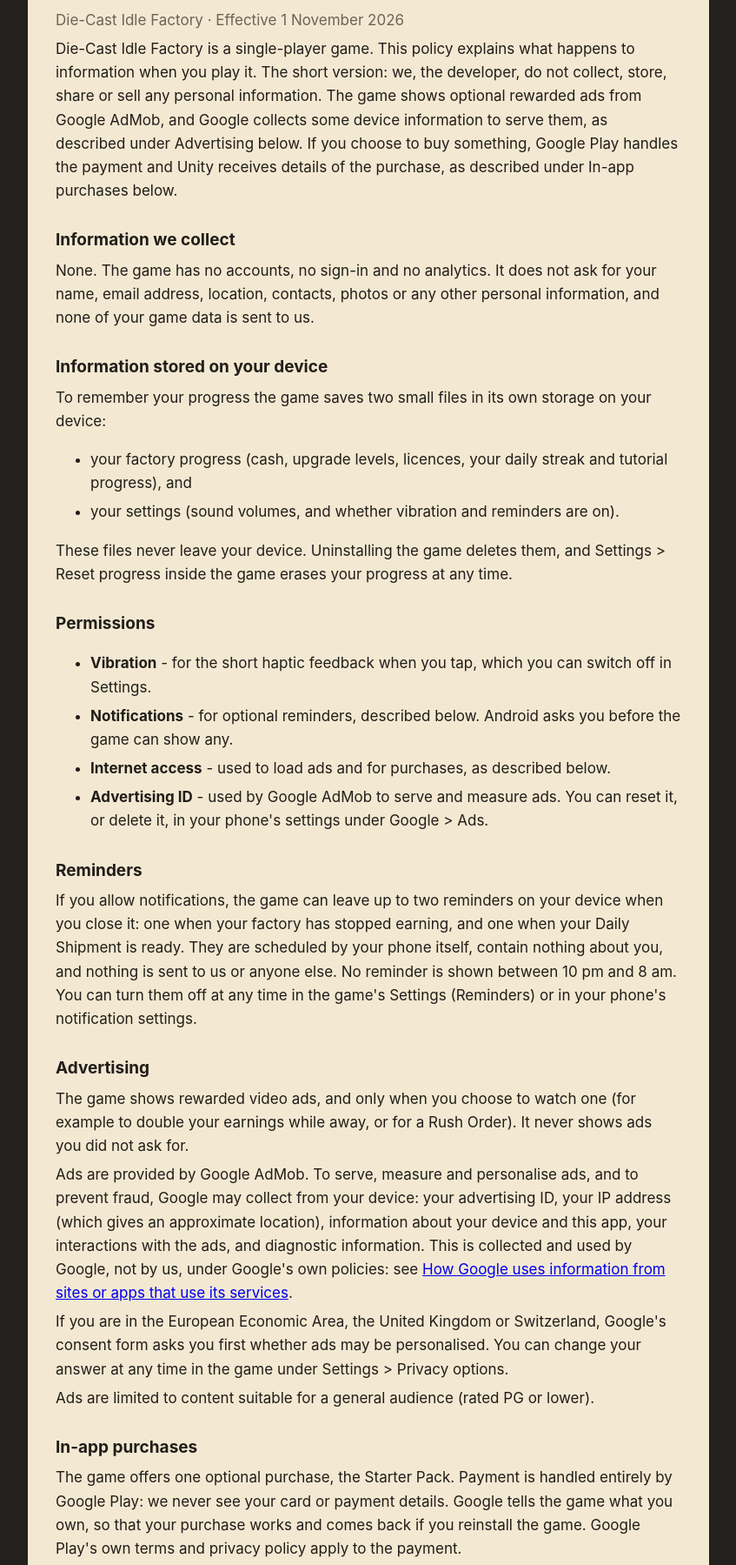
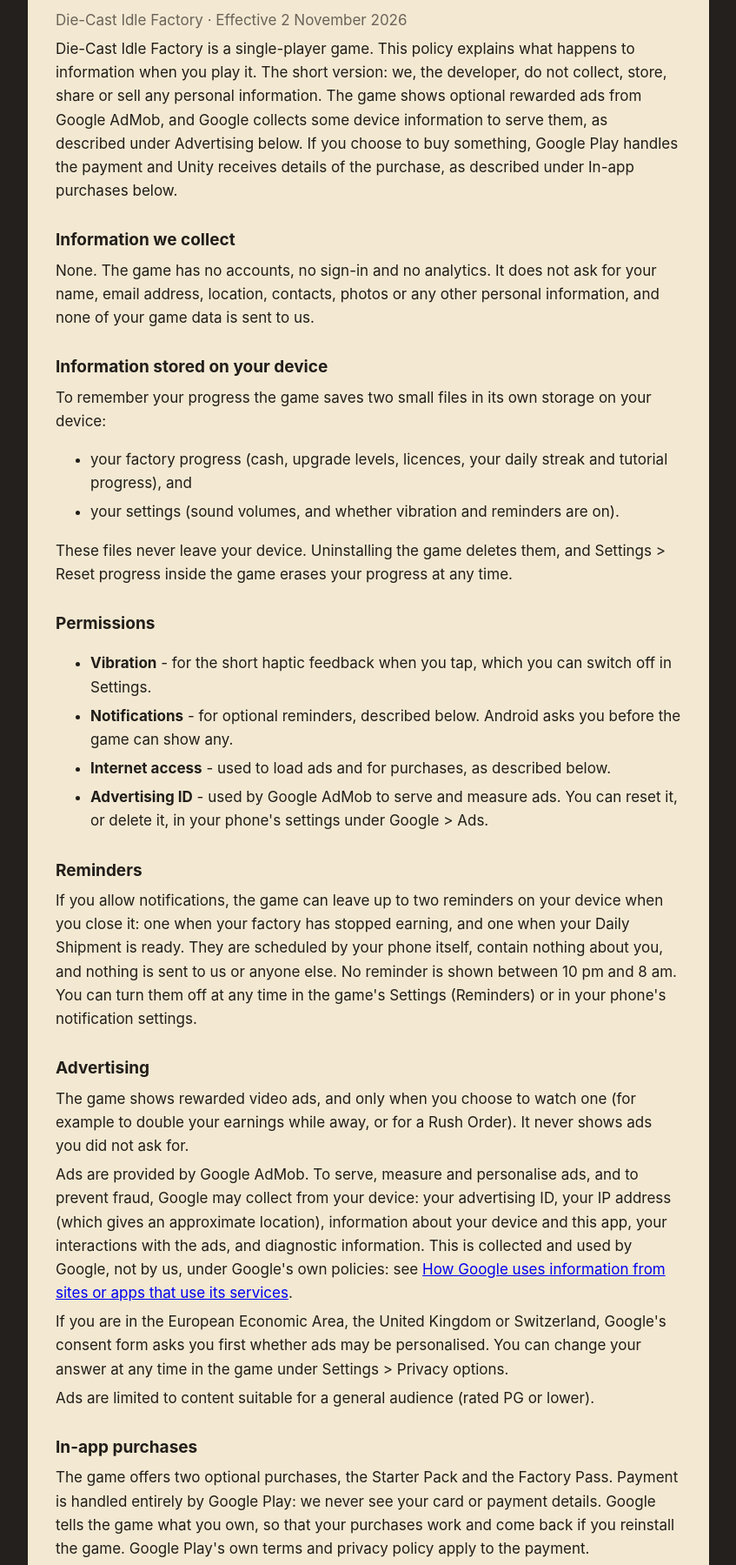
Before and after one commit to Vanshsavani/vanshsavani.github.io, a plain HTML site: page die-cast-idle-factory/privacy-policy.html in a window 1280 px wide. Shown: the part 101-1900 px from the top of the page at 87% size, without its empty margins (216-1063 px from the left). Drawn offline with Linux system fonts and the light colour scheme.

Commit message:
Add the Factory Pass to the Die-Cast Idle Factory privacy policy
The game now offers two optional purchases, not one.

Co-Authored-By: Claude Opus 5.5 <noreply@anthropic.com>

```diff
--- a/die-cast-idle-factory/privacy-policy.html
+++ b/die-cast-idle-factory/privacy-policy.html
@@ -18,7 +18,7 @@
 <body>
 <main>
   <h1>Privacy Policy</h1>
-  <p class="muted">Die-Cast Idle Factory &middot; Effective 1 November 2026</p>
+  <p class="muted">Die-Cast Idle Factory &middot; Effective 2 November 2026</p>
 
   <p>Die-Cast Idle Factory is a single-player game. This policy explains what happens to information when you play it. The short version: we, the developer, do not collect, store, share or sell any personal information. The game shows optional rewarded ads from Google AdMob, and Google collects some device information to serve them, as described under Advertising below. If you choose to buy something, Google Play handles the payment and Unity receives details of the purchase, as described under In-app purchases below.</p>
 
@@ -51,7 +51,7 @@
   <p>Ads are limited to content suitable for a general audience (rated PG or lower).</p>
 
   <h2>In-app purchases</h2>
-  <p>The game offers one optional purchase, the Starter Pack. Payment is handled entirely by Google Play: we never see your card or payment details. Google tells the game what you own, so that your purchase works and comes back if you reinstall the game. Google Play's own terms and privacy policy apply to the payment.</p>
+  <p>The game offers two optional purchases, the Starter Pack and the Factory Pass. Payment is handled entirely by Google Play: we never see your card or payment details. Google tells the game what you own, so that your purchases work and come back if you reinstall the game. Google Play's own terms and privacy policy apply to the payment.</p>
   <p>Purchases run through Unity IAP, a component made by Unity Technologies. When you start a purchase, and when it completes or fails, Unity IAP sends Unity: the product, its price and currency; the store's transaction id and purchase record; your device model, operating system version, language settings, total storage and last start-up time; this app's name and version and when it was installed; and session identifiers. It does not send your advertising ID or your payment details. This is sent to Unity, not to us, and Unity handles it under <a href="https://unity.com/legal/privacy-policy">its own privacy policy</a>. Nothing is sent to Unity if you never try to buy anything.</p>
 
   <h2>Children</h2>
```
